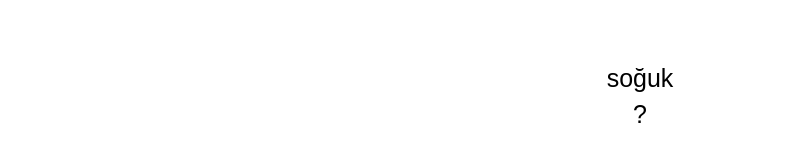
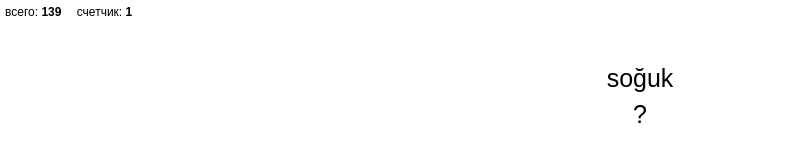
Before and after one commit to mishanga/turkish, a plain HTML site: page index.html in a window 1280 px wide. Shown: the top 160 px of the page, without its empty margins (0-799 px from the left). Drawn offline with Linux system fonts and the light colour scheme.

Commit message:
добавил счетчик

```diff
--- a/index.html
+++ b/index.html
@@ -42,10 +42,25 @@
             cursor: pointer;
             -webkit-user-select: none;
         }
+
+        .info {
+            position: absolute;
+            top: 5px;
+            left: 5px;
+            font-size: 12px;
+        }
+
+        .info span {
+            margin-right: 1em;
+        }
     </style>
 </head>
 <body>
     <div class="card" id="card">
+        <div class="info">
+            <span class="total">всего: <b id="total">0</b></span>
+            <span class="passed">счетчик: <b id="counter">0</b></span>
+        </div>
         <div class="word" id="word">слово</div>
         <div class="translate" id="translate">перевод</div>
         <div class="buttons">
@@ -62,6 +77,7 @@
 
             eWord = _get('word');
             eTranslate = _get('translate');
+            eCount = _get('counter');
 
             for (i in lingvo) {
                 if (lingvo.hasOwnProperty(i)) {
@@ -69,6 +85,8 @@
                     translates.push(lingvo[i]);
                 }
             }
+
+            _get('total').innerHTML = words.length;
 
             show.onclick = showWord;
             next.onclick = nextWord;
@@ -95,10 +113,13 @@
             currentWord = getWord();
             eWord.innerHTML = currentWord[0];
             eTranslate.innerHTML = '?';
+            eCount.innerHTML = ++count;
         }
 
         var eWord,
             eTranslate,
+            eCount,
+            count = 0,
             currentWord = [],
             words = [],
             translates = [],
```
